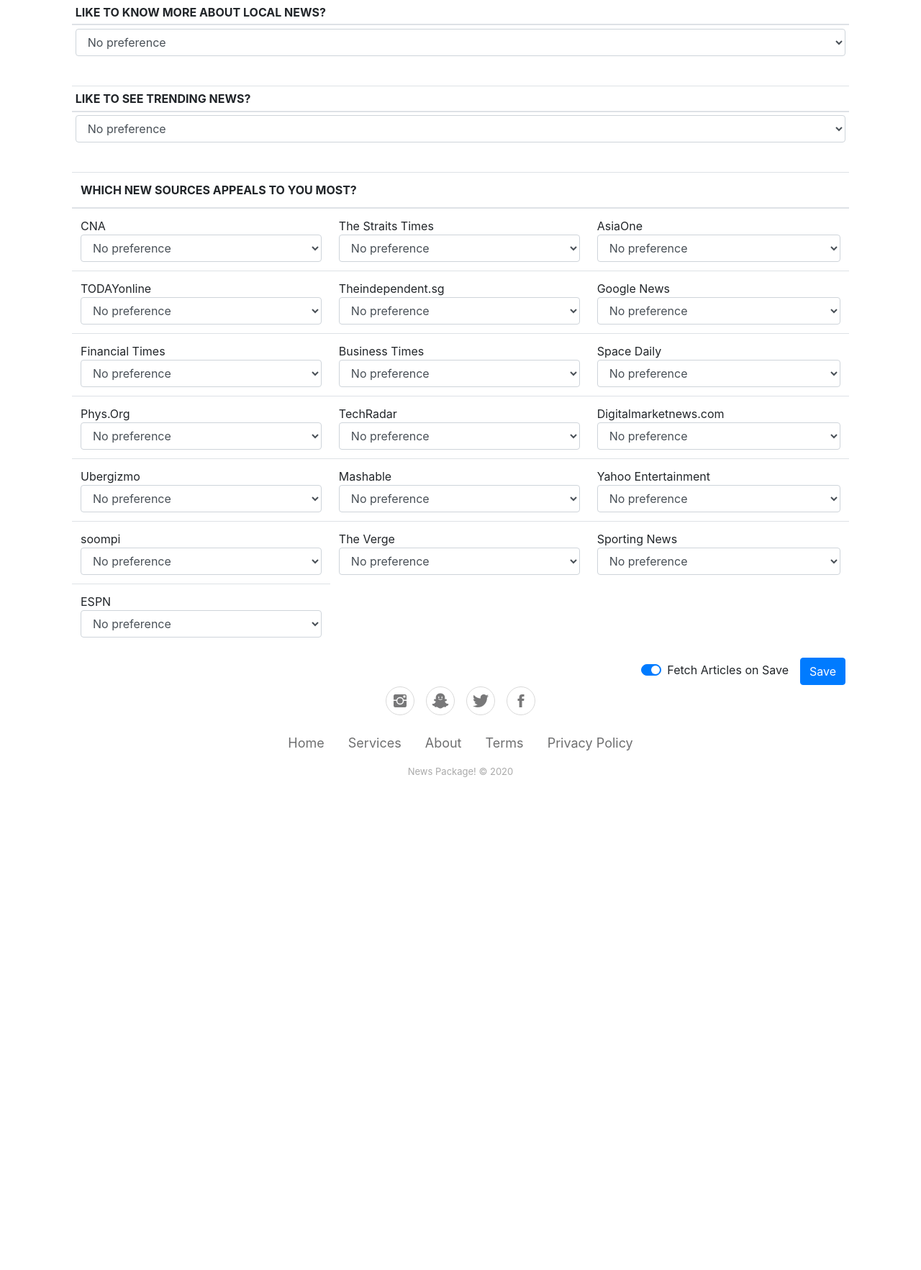
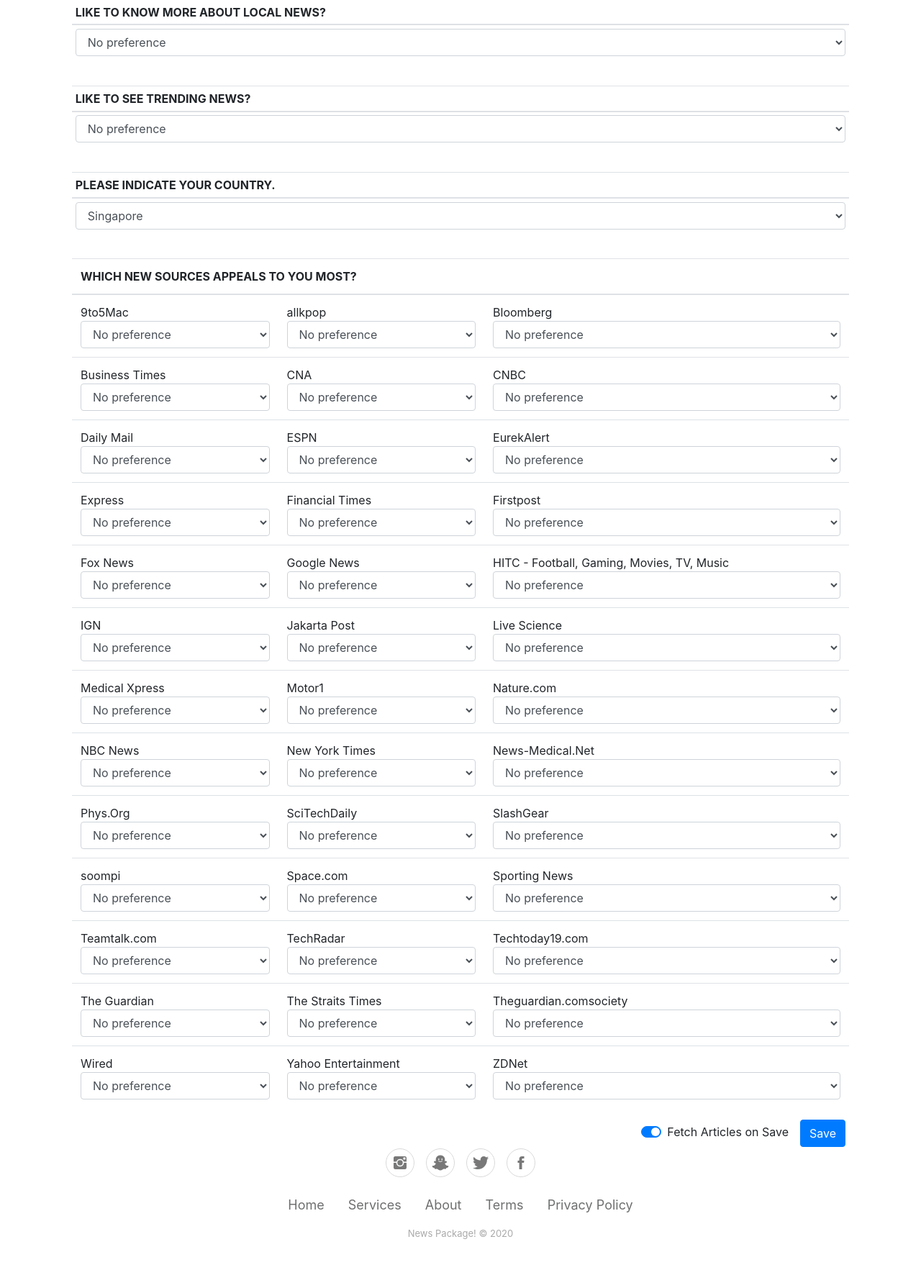
Before and after one commit to nuschandra/NewsCurator, a Flask app: page /userProfile in a window 1280 px wide. Shown: the part 1284-3049 px from the top of the page at 72% size. Before the commit the page ends 2364 px from the top, so only its background shows below. Run offline with Flask 2, Linux system fonts and the light colour scheme; some libraries are stand-ins or nearby versions; some web fonts are replaced.

Commit message:
Added function to load news sources based on user's country

```diff
--- a/app/routes.py
+++ b/app/routes.py
@@ -6,6 +6,7 @@
 from app.model.topics import Topics
 from app.model.news_topics import NewsTopics
 from app.model.interest_levels import InterestLevels
+from app.model.countries import Countries
 from app import db
 from app.business.process_news_articles import ProcessNewsArticles
 
@@ -31,7 +32,7 @@
 
     return render_template("user_profile.html", newsTopics=Markup(news_topics),
                            topicPref=Markup(topic_preferences), generalPref=Markup(general_preferences),
-                           srcPref=Markup(source_preferences),
+                           srcPref=Markup(source_preferences), countries=Markup(Countries.getCountries()),
                            userprofile=Markup(userprofileJson), userEmail=app.newsapp_active_user)
 
 @app.route("/newsarticles", methods = ["GET"])
--- a/app/static/js/newsSources.js
+++ b/app/static/js/newsSources.js
@@ -1,25 +1,170 @@
-//$(document).ready(function(){
-//    // new Sources
-//    var sources = null;
-//    addNewSources(sources);
-//});
+var _allSources = {};
+_allSources["9to5Mac"] = ['ca', 'ie', 'my', 'ph', 'sg', 'us'];
+_allSources["ABC News"] = ['ca', 'sa', 'us'];
+_allSources["Al Jazeera English"] = ['au', 'ca', 'in', 'sa'];
+_allSources["allkpop"] = ['my', 'sg'];
+_allSources["Android Authority"] = ['in', 'ie', 'my', 'nz', 'ph', 'sa', 'za', 'gb', 'us'];
+_allSources["aul Tan's Automotive New"] = ['my'];
+_allSources["BBC News"] = ['au', 'ca', 'ie', 'my', 'ng', 'ph', 'sa', 'za', 'gb', 'us'];
+_allSources["Bloomberg"] = ['my', 'nz', 'sg', 'us'];
+_allSources["Bulletinline.com"] = ['ng', 'ph'];
+_allSources["Business Times"] = ['sg'];
+_allSources["Businesstech.co.za"] = ['za'];
+_allSources["Castanet.net"] = ['ca', 'sa'];
+_allSources["CBC News"] = ['ca', 'sa'];
+_allSources["CBS News"] = ['ca', 'my', 'nz', 'ph', 'sa', 'us'];
+_allSources["CinemaBlend"] = ['ca', 'ph', 'sa', 'us'];
+_allSources["CNA"] = ['my', 'nz', 'sg'];
+_allSources["CNBC"] = ['ca', 'my', 'nz', 'ng', 'sa', 'sg', 'us'];
+_allSources["CNET"] = ['au', 'ca', 'in', 'ie', 'my', 'nz', 'ph', 'sa', 'za', 'us'];
+_allSources["CNN"] = ['ca', 'ng', 'sa', 'us'];
+_allSources["Ctvnews.ca"] = ['ca', 'sa'];
+_allSources["Daily Mail"] = ['au', 'in', 'ie', 'my', 'nz', 'ph', 'sa', 'sg', 'gb', 'us'];
+_allSources["Daily Post Nigeria"] = ['ng'];
+_allSources["Deadline"] = ['ng', 'sa', 'gb', 'us'];
+_allSources["Dublin Live"] = ['ie'];
+_allSources["Engadget"] = ['ca', 'sa', 'us'];
+_allSources["ESPN"] = ['my', 'sa', 'sg', 'za', 'us'];
+_allSources["Essentially Sports"] = ['in', 'ng', 'sa', 'us'];
+_allSources["EurekAlert"] = ['in', 'ie', 'nz', 'ng', 'sg'];
+_allSources["EWN"] = ['za'];
+_allSources["Express"] = ['in', 'ie', 'my', 'nz', 'ng', 'ph', 'sa', 'sg', 'za', 'gb'];
+_allSources["Financial Times"] = ['ng', 'sg', 'gb'];
+_allSources["Firstpost"] = ['in', 'my', 'nz', 'ng', 'sg'];
+_allSources["Football365.com"] = ['ie'];
+_allSources["Forbes"] = ['ca', 'ng', 'ph'];
+_allSources["Fox News"] = ['in', 'my', 'nz', 'ng', 'ph', 'sa', 'sg', 'us'];
+_allSources["Fox Sports"] = ['au'];
+_allSources["Free Malaysia Today"] = ['my'];
+_allSources["Futurism"] = ['ca', 'in', 'ie', 'za'];
+_allSources["GIVEMESPORT"] = ['in', 'my', 'ph', 'za', 'gb'];
+_allSources["GlobeNewswire"] = ['ng', 'ph'];
+_allSources["Google News"] = ['au', 'ca', 'in', 'ie', 'my', 'nz', 'ng', 'ph', 'sa', 'sg', 'za', 'gb', 'us'];
+_allSources["GSMArena.com"] = ['ca', 'in', 'nz', 'ng', 'ph'];
+_allSources["Hindustan Times"] = ['in'];
+_allSources["HITC - Football, Gaming, Movies, TV, Music"] = ['au', 'ca', 'in', 'ie', 'my', 'nz', 'ng', 'ph', 'sg', 'za'];
+_allSources["IGN"] = ['sa', 'sg', 'us'];
+_allSources["Independent"] = ['ie', 'ph', 'sa', 'gb'];
+_allSources["Independent.ie"] = ['ie'];
+_allSources["IndiaGlitz.com"] = ['my'];
+_allSources["Inquirer.net"] = ['ph'];
+_allSources["IOL"] = ['za'];
+_allSources["Jakarta Post"] = ['au', 'in', 'sg'];
+_allSources["Live Science"] = ['au', 'ie', 'nz', 'ng', 'sa', 'sg', 'gb', 'us'];
+_allSources["MacRumors"] = ['my', 'nz', 'sa', 'gb', 'us'];
+_allSources["Medical Xpress"] = ['au', 'ie', 'my', 'nz', 'ng', 'sg', 'za'];
+_allSources["Mirage News"] = ['au'];
+_allSources["Mirror Online"] = ['ca', 'ie', 'my', 'sa', 'gb'];
+_allSources["Moneycontrol"] = ['in'];
+_allSources["Motley Fool"] = ['ng', 'sa', 'us'];
+_allSources["Motor1 "] = ['au', 'ca', 'my', 'sg'];
+_allSources["Nairametrics"] = ['ng'];
+_allSources["Nature.com"] = ['ca', 'ph', 'sa', 'sg', 'gb'];
+_allSources["NBC News"] = ['ph', 'sg', 'za', 'us'];
+_allSources["NDTV News"] = ['in', 'ie', 'nz'];
+_allSources["New York Times"] = ['my', 'sa', 'sg', 'za', 'us'];
+_allSources["New Zealand Herald"] = ['nz'];
+_allSources["News.com.au"] = ['au'];
+_allSources["News18"] = ['in', 'ph'];
+_allSources["News24"] = ['za'];
+_allSources["News-Medical.Net"] = ['au', 'in', 'ie', 'my', 'nz', 'ng', 'ph', 'sg'];
+_allSources["Nintendo Life"] = ['ie', 'gb'];
+_allSources["Nrl.com"] = ['au', 'nz'];
+_allSources["Phys.Org"] = ['au', 'ca', 'in', 'ie', 'my', 'nz', 'ng', 'ph', 'sa', 'sg', 'za', 'gb', 'us'];
+_allSources["Reuters"] = ['ca', 'ie', 'nz', 'ng', 'ph'];
+_allSources["RTE"] = ['ie'];
+_allSources["Science Daily"] = ['ie', 'nz', 'ng', 'za'];
+_allSources["ScienceAlert"] = ['au', 'ie', 'my', 'ph', 'za', 'us'];
+_allSources["SciTechDaily"] = ['my', 'nz', 'ng', 'sa', 'sg', 'us'];
+_allSources["Showbiz Cheat Sheet"] = ['ph', 'sa', 'us'];
+_allSources["Sky Sports"] = ['ie', 'ph', 'gb'];
+_allSources["SlashGear"] = ['ca', 'in', 'ie', 'my', 'nz', 'ng', 'ph', 'sg', 'za'];
+_allSources["soompi"] = ['my', 'sg'];
+_allSources["Space.com"] = ['ca', 'ie', 'my', 'ng', 'ph', 'sa', 'sg', 'za', 'us'];
+_allSources["Sporting News"] = ['in', 'ng', 'ph', 'sg', 'za', 'gb'];
+_allSources["Sports Illustrated"] = ['ca', 'ng', 'ph', 'us'];
+_allSources["Sportsnet.ca"] = ['ca'];
+_allSources["Stuff.co.nz"] = ['nz'];
+_allSources["Teamtalk.com"] = ['sg'];
+_allSources["TechCrunch"] = ['in', 'nz', 'ph'];
+_allSources["TechRadar"] = ['my', 'nz', 'ng', 'sg', 'gb'];
+_allSources["Techtoday19.com"] = ['au', 'ie', 'my', 'ng', 'ph', 'sg', 'za'];
+_allSources["Telegraph.co.uk"] = ['sa', 'gb'];
+_allSources["The Australian"] = ['au'];
+_allSources["The Conversation Africa"] = ['ie', 'my', 'nz', 'ng'];
+_allSources["The Edge Markets MY"] = ['my'];
+_allSources["The Globe And Mail"] = ['ca', 'sa'];
+_allSources["The Guardian"] = ['au', 'ca', 'ie', 'my', 'nz', 'ng', 'ph', 'sa', 'sg', 'gb'];
+_allSources["The Indian Express"] = ['in', 'ph'];
+_allSources["The Irish Sun"] = ['ie'];
+_allSources["The Irish Times"] = ['ie'];
+_allSources["The Star Online"] = ['my'];
+_allSources["The Straits Times"] = ['sg'];
+_allSources["The Sun"] = ['ie', 'gb'];
+_allSources["The Sydney Morning Herald"] = ['au'];
+_allSources["The Times of India"] = ['in', 'ie', 'nz', 'ng'];
+_allSources["The Verge"] = ['au', 'ca', 'in', 'ie', 'nz', 'ng', 'ph', 'sa', 'us'];
+_allSources["The42"] = ['ie'];
+_allSources["Theguardian.comsociety"] = ['au', 'my', 'ph', 'sg', 'za', 'gb'];
+_allSources["Theguardian.comtv-and-radio"] = ['ph', 'sa', 'gb', 'us'];
+_allSources["TheJournal.ie"] = ['ie'];
+_allSources["TimesLIVE"] = ['za'];
+_allSources["Uconnhuskies.com"] = ['sa', 'us'];
+_allSources["USA Today"] = ['sa', 'us'];
+_allSources["Wired"] = ['ng', 'sa', 'sg', 'gb', 'us'];
+_allSources["Www.geo.tv"] = ['nz', 'za'];
+_allSources["Www.tsn.ca"] = ['ca'];
+_allSources["Yahoo Entertainment"] = ['au', 'ca', 'ie', 'nz', 'ng', 'ph', 'sa', 'sg', 'gb', 'us'];
+_allSources["ZDNet"] = ['ie', 'ng', 'ph', 'sg'];
 
-function addNewSources(aNewsSources){
+function showNewsSources(aCountry)
+{
+    //selections = $('#newsSourceTable tr td select');
+    tableCells = $('#newsSourceTable tr td');
+    for(var i = 0; i < tableCells.length; i++)
+    {
+        var cell = tableCells[i];
+        var select = cell.getElementsByTagName('select')[0];
+
+        source = select.name;
+        source = source.replace("src_", "");
+
+        if(_allSources[source].includes(aCountry))
+        {
+            if (cell.style.display == "none") { cell.style.display = "block"; }
+        }
+        else
+        {
+            cell.style.display = "none";
+        }
+    }
+}
+
+function getNewsSource()
+{
+    sources = [];
+    countryCode = $('select[name="country"]').children("option:selected").val();
+    //console.log("Selected Country: " + countryCode);
+    for(var src in _allSources)
+    {
+        if(_allSources[src].includes(countryCode)) { sources.push(src); }
+    }
+
+    return sources;
+}
+
+function addNewSources(aNewsSources, aSrcPref)
+{
     // news Sources
-    var sources = ["CNA", "The Straits Times",
-                    "AsiaOne", "TODAYonline",
-                    "Theindependent.sg", "Google News",
-                    "Financial Times", "Business Times",
-                    "Space Daily", "Phys.Org",
-                    "TechRadar", "Digitalmarketnews.com",
-                    "Ubergizmo",
-                    "Mashable", "Yahoo Entertainment",
-                    "soompi", "The Verge",
-                    "Sporting News", "ESPN" ];
+//    var sources = ["CNA", "The Straits Times", "AsiaOne", "TODAYonline", "Theindependent.sg", "Google News",
+//                    "Financial Times", "Business Times", "Space Daily", "Phys.Org", "TechRadar", "Digitalmarketnews.com",
+//                    "Ubergizmo", "Mashable", "Yahoo Entertainment", "soompi", "The Verge", "Sporting News", "ESPN" ];
+    var sources = getNewsSource();
 
     if(aNewsSources == null) { aNewsSources = sources; }
 	var tableRef = $('#newsSourceTable')[0];
 
+    $('#newsSourceTable tr').remove();
 	for(var i = 0; i < aNewsSources.length; i+=3)
 	{
         //console.log(i);
@@ -28,16 +173,18 @@
         var newCell  = newRow.insertCell(-1);
         newCell.innerHTML = aNewsSources[i] + '<select class="form-control source" name="src_' + aNewsSources[i] + '"></select>';
 
-        if(aNewsSources.length - 1 > i + 1)
+        if(i + 1 < aNewsSources.length)
         {
             newCell  = newRow.insertCell(-1);
             newCell.innerHTML = aNewsSources[i+1] + '<select class="form-control source" name="src_' + aNewsSources[i+1] + '"></select>';
         }
 
-        if(aNewsSources.length - 1 > i + 2)
+        if(i + 2 < aNewsSources.length)
         {
             newCell  = newRow.insertCell(-1);
             newCell.innerHTML = aNewsSources[i+2] + '<select class="form-control source" name="src_' + aNewsSources[i+2] + '"></select>';
         }
 	}
+
+	setPreferences(aSrcPref, ".form-control.source"); // set interest level selections for each source
 }
--- a/app/static/js/prefences.js
+++ b/app/static/js/prefences.js
@@ -1,21 +1,3 @@
-//$(document).ready(function(){
-//    // Topic preferences
-//    var pref = ["not related", "unlikely to be related", "not sure", "likely to be related", "related"];
-//    setPreferences(pref, ".form-control.topics");
-//
-//    // general preferences
-//    pref = ["Definitely!", "I suppose ", "No preference"];
-//    setPreferences(pref, ".form-control.general");
-//
-//    // new source preferences
-//    pref = ["I don’t want to see this source ",
-//            "I prefer not seeing this source ",
-//            "No preference ",
-//            "I prefer seeing this source ",
-//            "I only want to see this source "];
-//    setPreferences(pref, ".form-control.source");
-//});
-
 function setPreferences(aPref, aClassName){
     var select = $(aClassName);
     //console.log(aPref.length);
@@ -33,3 +15,17 @@
         //$(select[j]).append('<option value="' + aPref.length + '" >' + 'hello' + '</option>');
     }
 }
+
+function setCountries(aCountries)
+{
+    var select = $(".form-control.country")[0];
+    $(select).find('optgroup, option').remove();
+
+    for(var code in aCountries)
+    {
+        var countryName = aCountries[code];
+        var selected = "";
+        if(code == "sg") { selected = "selected"; }
+        $(select).append('<option value="' + code + '" ' +  selected + '>' + countryName + '</option>');
+    }
+}
--- a/app/static/js/setUserProfile.js
+++ b/app/static/js/setUserProfile.js
@@ -1,7 +1,7 @@
 function convertJson() {
     event.preventDefault();
     var userProfileObject = Object();
-    userProfileObject.userCountry = "Singapore";
+    userProfileObject.userCountry = $('select[name="country"]').children("option:selected").val();
     userProfileObject.userName = "chandra";
     userProfileObject.userEmail = document.getElementsByClassName('form-control email')[0].value;
     userProfileObject.userPassword = "test";
@@ -131,6 +131,9 @@
         // set see trending news pref
         $('select[name="trendingNewsPref"]').val(profile.TrendingPref);
 
+        // set user country
+        $('select[name="country"]').children("option:selected").val(profile.country);
+
         // set news source preferences
         for(var source in profile.sourcePref)
         {
--- a/app/templates/user_profile.html
+++ b/app/templates/user_profile.html
@@ -164,6 +164,20 @@
             </table>
         </div>
         <div class="table-responsive" style="margin-top: 20px;">
+            <table class="table table-sm">
+                <thead class="text-uppercase">
+                    <tr>
+                        <th>Please indicate your country.<br></th>
+                    </tr>
+                </thead>
+                <tbody>
+                    <tr>
+                        <td><select onchange="addNewSources(null, {{ srcPref }})" class="form-control country" name="country"></select></td>
+                    </tr>
+                </tbody>
+            </table>
+        </div>
+        <div class="table-responsive" style="margin-top: 20px;">
             <table class="table">
                 <thead class="text-uppercase">
                     <tr>
@@ -199,17 +213,18 @@
         var newsTopics = {{ newsTopics }};
         addNewsTopics(newsTopics);
 
+        var countries = {{ countries }};
+        setCountries(countries);
+
         var sources = null;
-        addNewSources(sources);
+        var pref = {{ srcPref }};
+        addNewSources(sources, pref);
 
-        var pref = {{ topicPref }};
+        pref = {{ topicPref }};
         setPreferences(pref, ".form-control.topics");
 
         pref = {{ generalPref }};
         setPreferences(pref, ".form-control.general");
-
-        pref = {{ srcPref }};
-        setPreferences(pref, ".form-control.source");
 
         var userprofile = {{ userprofile }};
         setUserprofile(userprofile);
```
Also changed, not shown: app/business/process_news_articles.py (+14 -14 lines), app/model/countries.py (added, +21 -0 lines).
